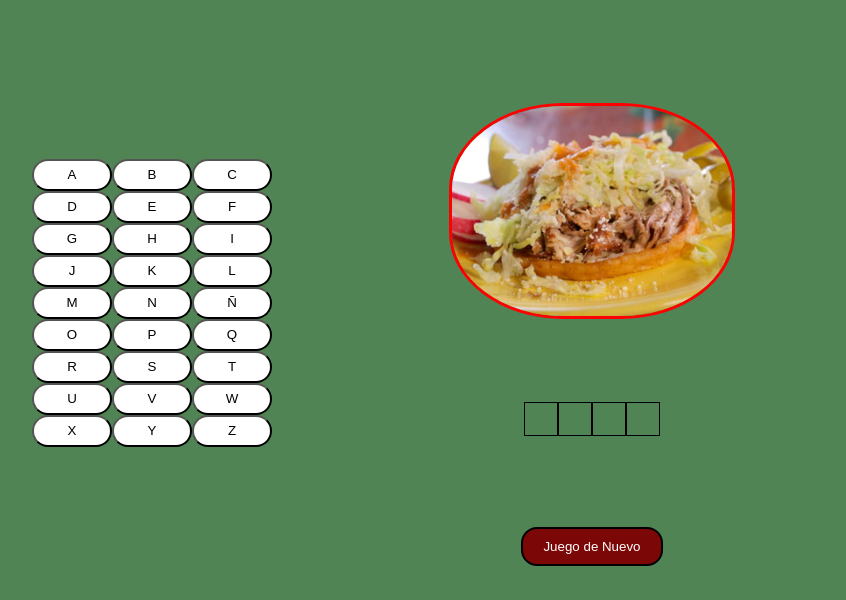
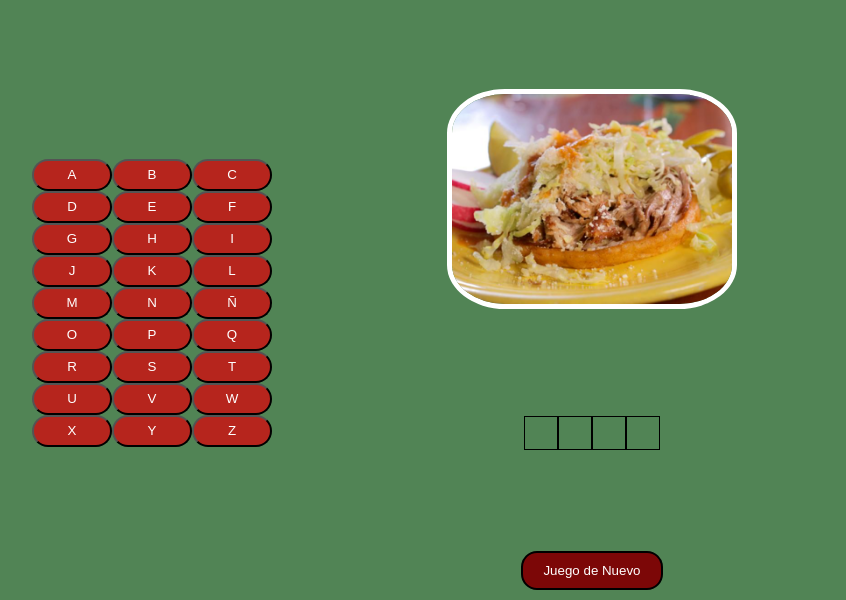
Before and after one commit to Alex-ArceJr/Project-1, a plain HTML site: page index.html in a window 1280 px wide. Shown: the part 200-800 px from the top of the page, without its empty margins (56-902 px from the left). Drawn offline with Linux system fonts and the light colour scheme.

Commit message:
update css

```diff
--- a/styles.css
+++ b/styles.css
@@ -12,9 +12,7 @@ main {
   flex-direction: column;
   height: 50vh;
 }
-img {
-  width: 100%;
-}
+
 header {
   display: flex;
   justify-content: center;
@@ -23,14 +21,6 @@ header {
   padding-top: 2.7rem;
   flex-direction: column;
 }
-
-/* h2 {
-  display: flex;
-  justify-content: center;
-  align-items: center;
-  margin-top: 1rem;
-  flex-direction: ;
-} */
 
 .key-btn {
   display: grid;
@@ -44,9 +34,9 @@ header {
 
 }
 .key-btn > button {
-  color: black;
+  color: white;
   height: 4vmin;
-  background-color: white;
+  background-color: rgba(203, 19, 19, 0.835);
   border-radius: 2vmin;
   padding: 5px 10px;
 
@@ -56,18 +46,18 @@ footer {
   display: flex;
   justify-content: center;
   align-items: center;
-  margin-top: 16rem;
+  margin-top: 35vmin;
 }
 
 img {
-  border: solid red;
-  display: inline-flex;
+  border: solid white 5px;
+  display: flex;
   justify-content: center;
   align-items: center;
-  margin-top: 10rem;
+  margin-top: 20vmin;
   width: 35vmin;
   height: 75vmin;
-  border-radius: 40%;
+  border-radius: 20%;
 }
 
 .play-again {
@@ -87,7 +77,7 @@ img {
 
 h3 {
   border: 1px solid black;
-  padding: 1rem;
+  padding: 2vmin;
 }
 
  .remove {
@@ -100,7 +90,7 @@ h3 {
     right : 43%;
     background-color: transparent;
     color: #000;
-    font-size: 1rem;
+    font-size: 3.5vmin;
     padding: 1rem;
     font-family: 'STIX Two Text', serif;
  }
```
